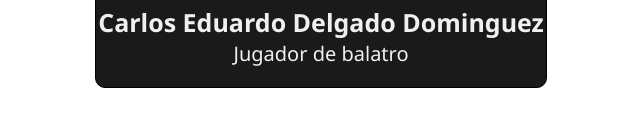
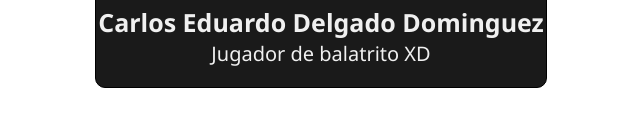
Before and after one commit to Lalo104lucky/Curriculum, a plain HTML site: page perfil.html in a window 1280 px wide. Shown: the part 320-446 px from the top of the page, 319-959 px from the left. Drawn offline with Linux system fonts and the light colour scheme.

Commit message:
CUR-5 subo cambios

```diff
--- a/perfil.html
+++ b/perfil.html
@@ -127,7 +127,7 @@
             <img src="charlie.png" alt="Foto de perfil" class="fotoPerfil">
 
             <p>Carlos Eduardo Delgado Dominguez</p>
-            <p>Jugador de balatro</p>
+            <p>Jugador de balatrito XD</p>
 
     </div>
 </body>
```
